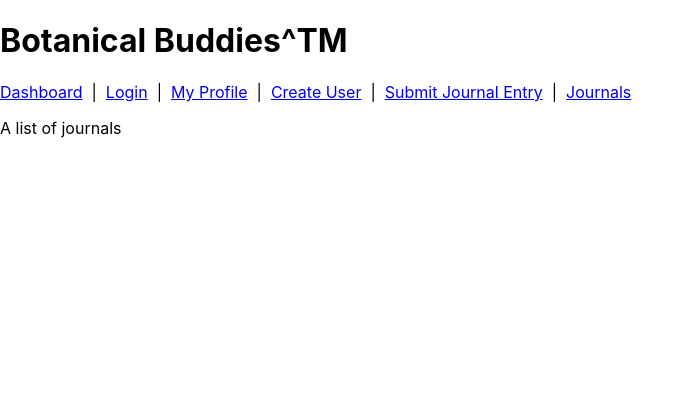
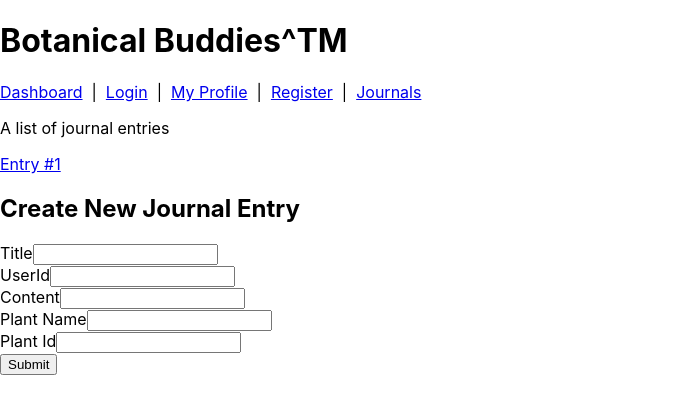
Before and after one commit to kaleb2/BotanicalBuddies, a React (Create React App) app in the folder botanicalfrontend/: page /journals in a window 1280 px wide. Shown: the top 414 px of the page, without its empty margins (0-695 px from the left). Built offline with nearby package versions, Linux system fonts and the light colour scheme.

Commit message:
add link to entries

```diff
--- a/botanicalfrontend/src/components/Journals.tsx
+++ b/botanicalfrontend/src/components/Journals.tsx
@@ -1,8 +1,14 @@
+import { Link } from "react-router-dom";
+import { CreateJournalEntry } from "./CreateJournalEntry";
+
 export function Journals() {
 
     return (
         <div className="journal">
-            <p>A list of journals</p>
+            <p>A list of journal entries</p>
+            <Link to="/journal-entry">Entry #1</Link>
+
+            <CreateJournalEntry/>
         </div>
     );
 };
--- a/botanicalfrontend/src/components/React.tsx
+++ b/botanicalfrontend/src/components/React.tsx
@@ -38,9 +38,7 @@ export const Header = () => {
       &nbsp; | &nbsp;
       <Link to="/user-profile">My Profile</Link>
       &nbsp; | &nbsp;
-      <Link to="/create-user">Create User</Link>
-      &nbsp; | &nbsp;
-      <Link to="/create-journal-entry">Submit Journal Entry</Link>
+      <Link to="/create-user">Register</Link>
       &nbsp; | &nbsp;
       <Link to="/journals">Journals</Link>
       <br />
```
